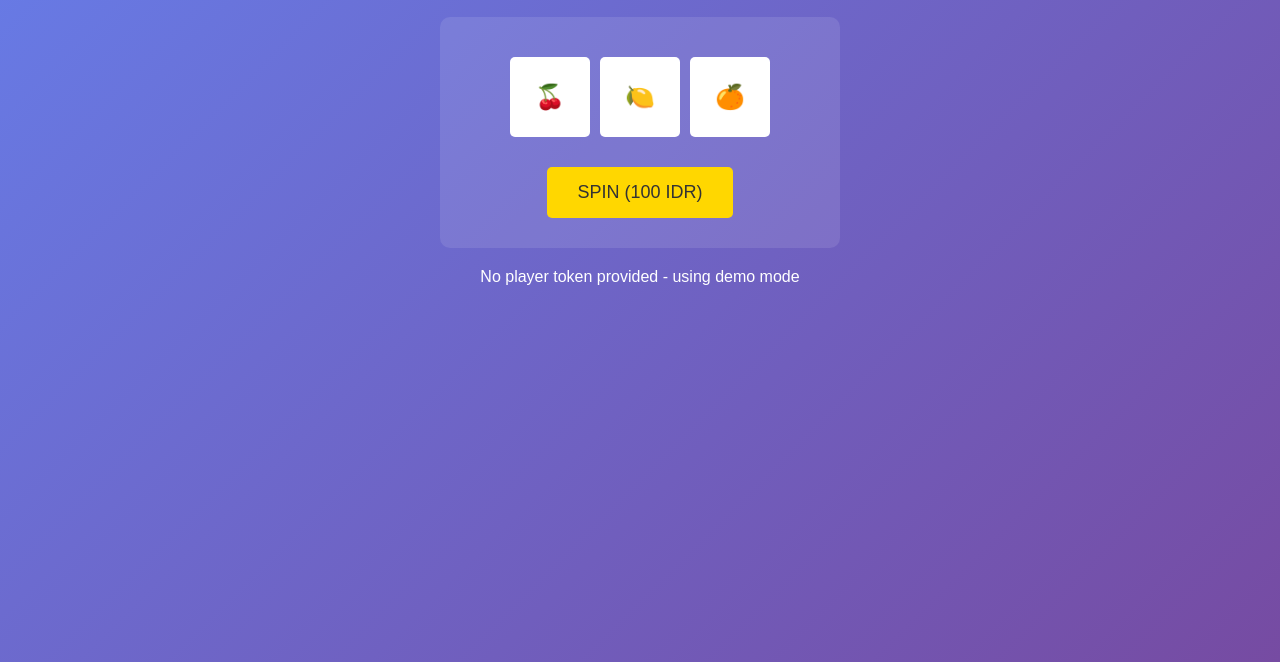
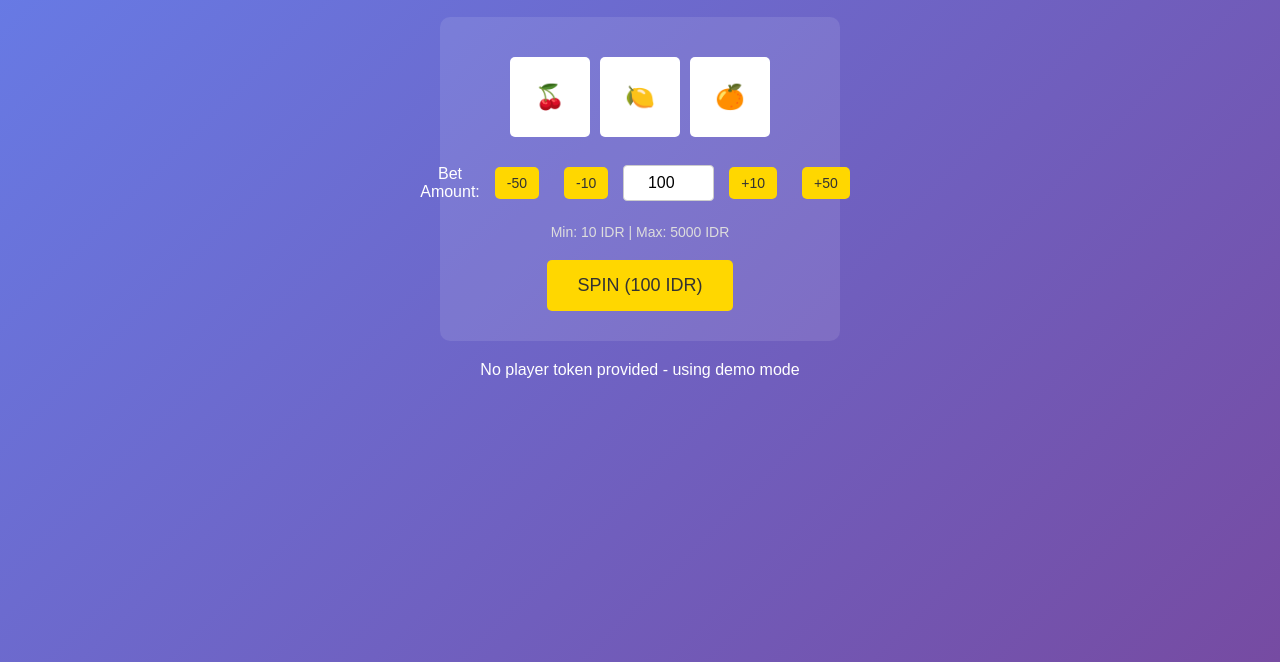
Before and after one commit to hackme931/game_provider_backend, a website: page public/game.html in a window 1280 px wide. Shown: the part 178-840 px from the top of the page. Drawn offline with Linux system fonts and the light colour scheme.

Commit message:
tambah fitur taruhan manual

```diff
--- a/public/game.html
+++ b/public/game.html
@@ -61,6 +61,30 @@
             border-radius: 5px;
             margin: 10px 0;
         }
+        .bet-controls {
+            margin: 15px 0;
+            display: flex;
+            align-items: center;
+            justify-content: center;
+            gap: 5px;
+        }
+        .bet-controls input {
+            width: 80px;
+            padding: 8px;
+            text-align: center;
+            border: 1px solid #ccc;
+            border-radius: 4px;
+            font-size: 16px;
+        }
+        .bet-controls button {
+            padding: 8px 12px;
+            font-size: 14px;
+        }
+        .bet-info {
+            margin: 10px 0;
+            font-size: 14px;
+            color: #ddd;
+        }
     </style>
 </head>
 <body>
@@ -80,6 +104,20 @@
                 <div class="reel" id="reel3">🍊</div>
             </div>
 
+            <!-- BET CONTROLS BARU -->
+            <div class="bet-controls">
+                <label>Bet Amount: </label>
+                <button onclick="changeBet(-50)">-50</button>
+                <button onclick="changeBet(-10)">-10</button>
+                <input type="number" id="betAmount" value="100" min="10" max="5000" onchange="validateBet()">
+                <button onclick="changeBet(10)">+10</button>
+                <button onclick="changeBet(50)">+50</button>
+            </div>
+
+            <div class="bet-info">
+                Min: 10 IDR | Max: 5000 IDR
+            </div>
+
             <button id="spinBtn" onclick="spin()">SPIN (100 IDR)</button>
             <div id="result"></div>
         </div>
@@ -88,17 +126,17 @@
     </div>
 
     <script>
-        // Game state
+        // Game state - DITAMBAH betAmount
         let gameState = {
             sessionId: null,
             userId: null,
             balance: 0,
             username: '',
-            isSpinning: false
+            isSpinning: false,
+            betAmount: 100  // Default bet amount
         };
 
         const symbols = ['🍒', '🍋', '🍊', '⭐', '🔔'];
-        const betAmount = 100;
         const API_BASE = 'http://localhost:4000';
 
         // ✅ DEBIT BALANCE function
@@ -172,6 +210,42 @@
             return data;
         }
 
+        // ✅ FUNCTION BARU: Change Bet Amount
+        function changeBet(amount) {
+            const betInput = document.getElementById('betAmount');
+            let newBet = parseInt(betInput.value) + amount;
+
+            // Validate min/max bet
+            if (newBet < 10) newBet = 10;
+            if (newBet > 5000) newBet = 5000;
+            if (newBet > gameState.balance) newBet = gameState.balance;
+
+            betInput.value = newBet;
+            gameState.betAmount = newBet;
+            updateSpinButton();
+        }
+
+        // ✅ FUNCTION BARU: Validate Manual Input
+        function validateBet() {
+            const betInput = document.getElementById('betAmount');
+            let newBet = parseInt(betInput.value);
+
+            if (isNaN(newBet)) newBet = 100;
+            if (newBet < 10) newBet = 10;
+            if (newBet > 5000) newBet = 5000;
+            if (newBet > gameState.balance) newBet = gameState.balance;
+
+            betInput.value = newBet;
+            gameState.betAmount = newBet;
+            updateSpinButton();
+        }
+
+        // ✅ FUNCTION BARU: Update Spin Button Text
+        function updateSpinButton() {
+            const spinBtn = document.getElementById('spinBtn');
+            spinBtn.textContent = `SPIN (${gameState.betAmount} IDR)`;
+        }
+
         // Initialize game
         async function initializeGame() {
             const urlParams = new URLSearchParams(window.location.search);
@@ -203,13 +277,24 @@
             document.getElementById('balance').textContent = gameState.balance.toLocaleString();
             document.getElementById('currency').textContent = currency;
             document.getElementById('sessionId').textContent = gameState.sessionId || 'demo-session';
+
+            // ✅ AUTO-ADJUST BET JIKA MELEBIHI BALANCE
+            if (gameState.betAmount > gameState.balance) {
+                gameState.betAmount = Math.max(10, gameState.balance);
+                document.getElementById('betAmount').value = gameState.betAmount;
+                updateSpinButton();
+            }
         }
 
-        // ✅ SPIN FUNCTION dengan DEBIT/CREDIT REAL
+        // ✅ SPIN FUNCTION YANG DIUPDATE UNTUK DYNAMIC BET AMOUNT
         async function spin() {
             if (gameState.isSpinning) return;
-            if (gameState.balance < betAmount) {
-                alert('Saldo tidak cukup!');
+
+            // Gunakan dynamic bet amount
+            const currentBet = gameState.betAmount;
+
+            if (gameState.balance < currentBet) {
+                alert(`Saldo tidak cukup! Butuh ${currentBet} IDR, saldo Anda: ${gameState.balance} IDR`);
                 return;
             }
 
@@ -218,16 +303,16 @@
             document.getElementById('result').textContent = 'Processing...';
 
             try {
-                // 1. DEBIT balance via casino backend (REAL TRANSACTION)
-                const debitResult = await debitBalance(betAmount);
+                // 1. DEBIT balance dengan current bet amount
+                const debitResult = await debitBalance(currentBet);
 
                 // 2. Putar animasi
                 await spinAnimation();
 
-                // 3. Tentukan hasil
-                const result = getSpinResult();
+                // 3. Tentukan hasil (win amount proportional dengan bet)
+                const result = getSpinResult(currentBet);
 
-                // 4. CREDIT jika menang (REAL TRANSACTION)
+                // 4. CREDIT jika menang
                 if (result.winAmount > 0) {
                     const creditResult = await creditBalance(result.winAmount);
                     gameState.balance = parseFloat(creditResult.newBalance);
@@ -269,7 +354,8 @@
             });
         }
 
-        function getSpinResult() {
+        // ✅ WIN LOGIC YANG DIUPDATE UNTUK PROPORTIONAL DENGAN BET AMOUNT
+        function getSpinResult(betAmount) {
             const reels = [
                 symbols[Math.floor(Math.random() * symbols.length)],
                 symbols[Math.floor(Math.random() * symbols.length)],
@@ -280,11 +366,13 @@
             document.getElementById('reel2').textContent = reels[1];
             document.getElementById('reel3').textContent = reels[2];
 
-            // Win logic
+            // Win logic - proportional to bet amount
             if (reels[0] === reels[1] && reels[1] === reels[2]) {
-                return { reels, winAmount: 300, message: 'JACKPOT! You win 300 IDR!' };
+                const winAmount = betAmount * 3; // 3x bet untuk jackpot
+                return { reels, winAmount, message: `JACKPOT! You win ${winAmount.toLocaleString()} IDR!` };
             } else if (reels[0] === reels[1] || reels[1] === reels[2]) {
-                return { reels, winAmount: 50, message: 'You win 50 IDR!' };
+                const winAmount = Math.round(betAmount * 0.5); // 0.5x bet untuk small win
+                return { reels, winAmount, message: `You win ${winAmount.toLocaleString()} IDR!` };
             } else {
                 return { reels, winAmount: 0, message: 'Try again!' };
             }
```
